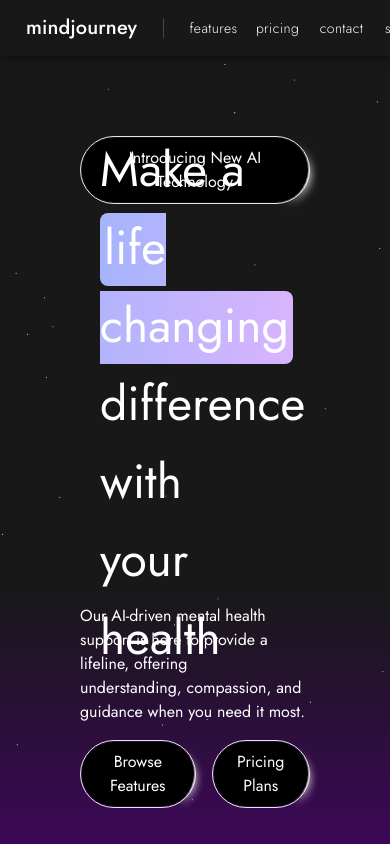
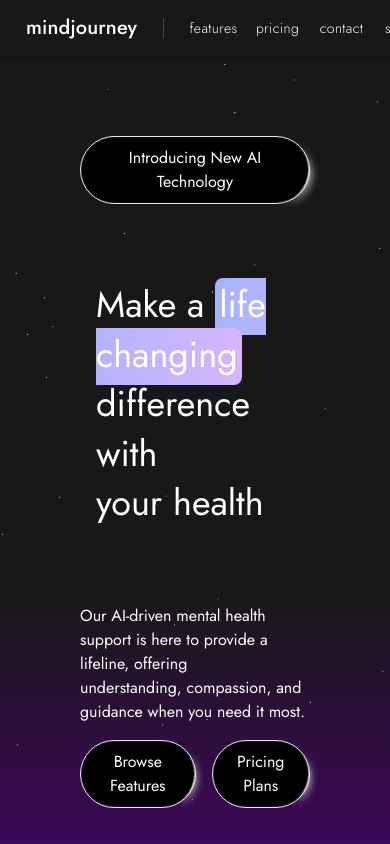
Before and after one commit to MasonMos/mind-journey, a Next.js app in the folder mind-journey-app/: page / in a window 390 px wide. Shown: the top 844 px of the page. Built offline with nearby package versions, Linux system fonts and the light colour scheme; no server answers.

Commit message:
responsive hero statement

```diff
--- a/mind-journey-app/app/page.js
+++ b/mind-journey-app/app/page.js
@@ -184,23 +184,18 @@ export default function Home() {
         <Box sx={{color: theme.palette.primary.contrastText, padding: 0, margin: 0}}>
           <HeroHighlight>
             <motion.h1
-              initial={{
-                opacity: 0,
-                y: 20,
-              }}
-              animate={{
-                opacity: 1,
-                y: [20, -5, 0],
-              }}
-              transition={{
-                duration: 0.25,
-                ease: [0.4, 0.0, 0.2, 1],
-              }}
-              className="text-5xl px-5 md:text-4xl lg:text-7xl font-regular text-neutral-700 text-white light:text-white max-w-4xl leading-relaxed lg:leading-snug mx-auto"
+              initial={{ opacity: 0, y: 20 }}
+              animate={{ opacity: 1, y: [20, -5, 0] }}
+              transition={{ duration: 0.25, ease: [0.4, 0.0, 0.2, 1] }}
+              className="text-4xl sm:text-5xl md:text-6xl lg:text-7xl font-regular text-neutral-700 text-white light:text-white max-w-2xl sm:max-w-3xl md:max-w-4xl lg:max-w-5xl leading-snug md:leading-relaxed mx-auto px-4 sm:px-6 md:px-8"
             >
-              Make a {" "} <Highlight className="text-white dark:text-white">life changing</Highlight> <br /> difference with<br /> your health
+              Make a {" "}
+              <Highlight className="text-white dark:text-white">life changing</Highlight> <br />
+              difference with<br />
+              your health
             </motion.h1>
           </HeroHighlight>
+
 
           <Typography variant="h7">Our AI-driven mental health support is here to provide a lifeline, offering<br /> understanding, compassion, and guidance when you need it most.<br /></Typography>
         </Box>
@@ -223,6 +218,9 @@ export default function Home() {
           </HoverBorderGradient>
         </Box>
       </Grid>
+
+
+
 
       {/* Waitlist Component will go here */}
       <Grid margin={10}>
```
